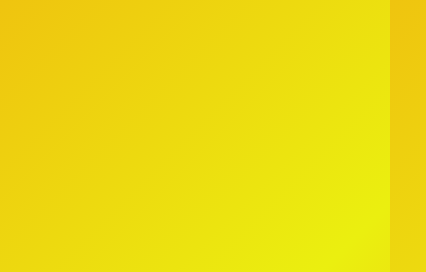
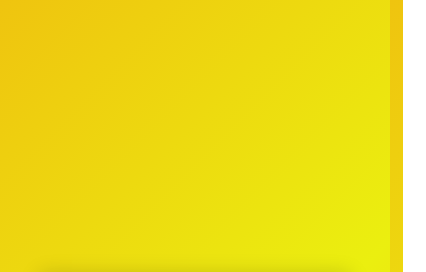
Before and after one commit to cakebatterandsprinkles/JavaScript30, a plain HTML site: page 11- Custom HTML5 Video Player/index.html in a window 390 px wide. Shown: the top 272 px of the page, 426 px wide, since content can reach past the window. Drawn offline with Linux system fonts and the light colour scheme.

Commit message:
added media query for screens where width smaller than 1200px

```diff
--- a/11- Custom HTML5 Video Player/video-style.css
+++ b/11- Custom HTML5 Video Player/video-style.css
@@ -112,3 +112,13 @@ input[type=range]:focus {
 i.player__button {
   color: white
 }
+
+@media (max-width: 1200px) {
+  body {
+    display: flex;
+    flex-direction: column;
+    align-items: center;
+    justify-content: center;
+    margin-top: 5rem;
+  }
+}
```
